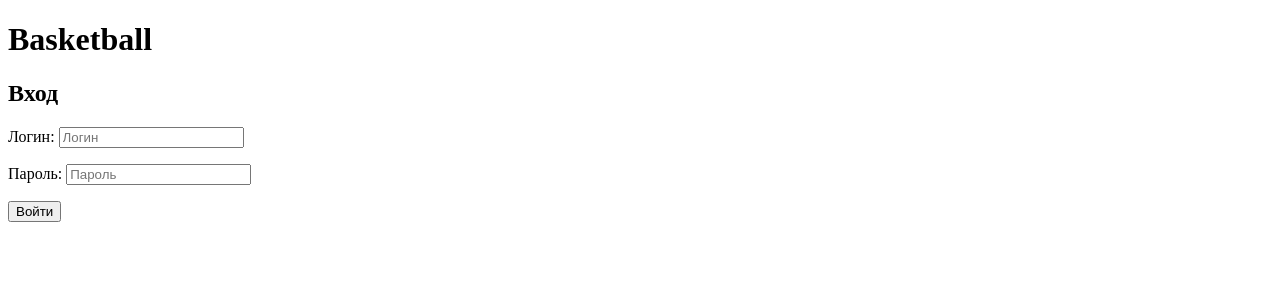
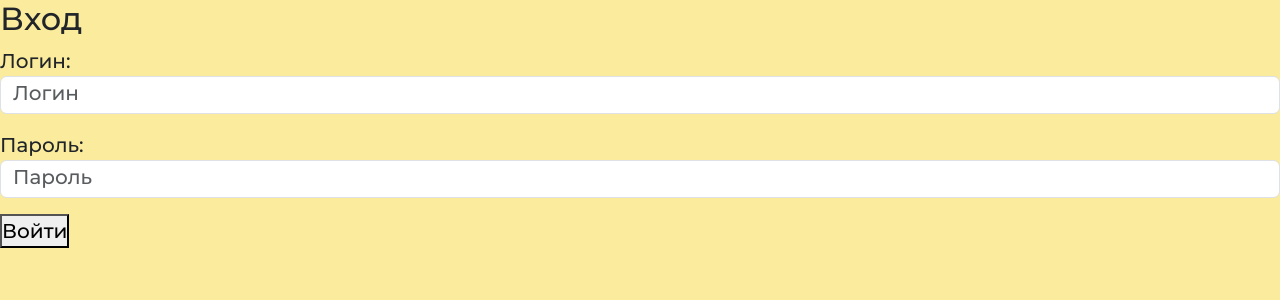
Before and after one commit to coplant/hw_django_basketball, a Django app: page /login/ in a window 1280 px wide. Shown: the top 300 px of the page. Run offline with Django 4.2, Linux system fonts and the light colour scheme; some libraries are stand-ins or nearby versions.

Commit message:
chore: add base template

```diff
--- a/templates/base.html
+++ b/templates/base.html
@@ -1,23 +1,36 @@
+{% load static %}
+
 <!DOCTYPE html>
 <html lang="en">
 <head>
   <meta charset="UTF-8">
   <meta name="viewport" content="width=device-width, initial-scale=1.0">
-  <title>{% block title %}Basketball Site{% endblock %}</title>
+  <title>{% block title %}Basketball{% endblock %}</title>
+  <link rel="preconnect" href="https://fonts.googleapis.com">
+  <link rel="preconnect" href="https://fonts.gstatic.com" crossorigin>
+  <link href="https://fonts.googleapis.com/css2?family=Montserrat:wght@300;500;700&display=swap" rel="stylesheet">
+  <link href="https://cdn.jsdelivr.net/npm/bootstrap@5.3.2/dist/css/bootstrap.min.css" rel="stylesheet"
+        crossorigin="anonymous">
+  <link href="{% static "css/style.css" %}" rel="stylesheet">
+  <script src="https://kit.fontawesome.com/da65841043.js" crossorigin="anonymous"></script>
 </head>
+
 <body>
 
-<header>
-  <h1>{% block header %}Basketball{% endblock %}</h1>
-</header>
+{% block header %}
+  {% include "./include_templates/header.html" %}
+{% endblock header %}
 
-<div id="content">
-  {% block content %}{% endblock %}
+
+<div class="wrapper flex-grow-1">
+  <div class="py-auto my-auto overflow-hidden">
+    {% block content %}
+    {% endblock content %}
+    {% include "./include_templates/pagination.html" %}
+  </div>
 </div>
 
-<footer>
-  {% block footer %}{% endblock %}
-</footer>
-
+<script src="	https://cdn.jsdelivr.net/npm/bootstrap@5.3.2/dist/js/bootstrap.bundle.min.js"
+        crossorigin="anonymous"></script>
 </body>
 </html>
```
